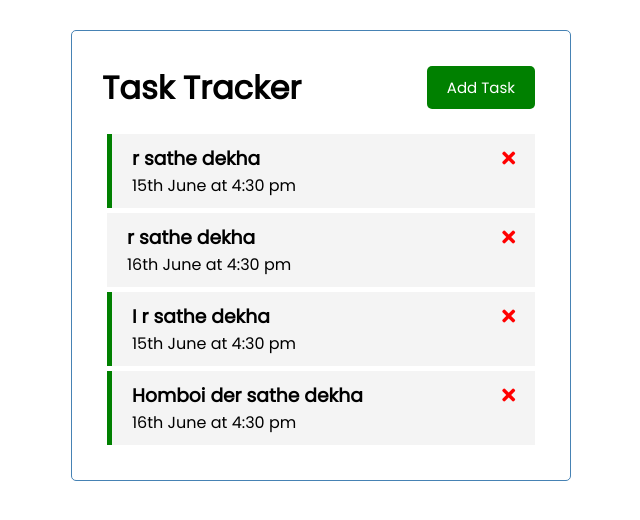
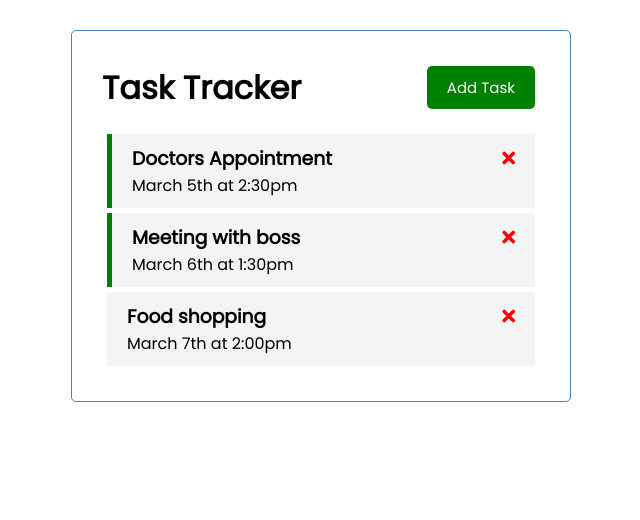
Before and after one commit to mhasan09/Task-with-Vue, a Vue app: page / in a window 1280 px wide. Shown: the top 520 px of the page, without its empty margins (319-959 px from the left). Built offline with nearby package versions, Linux system fonts and the light colour scheme; data requests are answered from the project's data file.

Commit message:
fetch response

```diff
--- /dev/null
+++ b/db.json
@@ -0,0 +1,22 @@
+{
+    "tasks": [
+      {
+        "id": "1",
+        "text": "Doctors Appointment",
+        "day": "March 5th at 2:30pm",
+        "reminder": true
+      },
+      {
+        "id": "2",
+        "text": "Meeting with boss",
+        "day": "March 6th at 1:30pm",
+        "reminder": true
+      },
+      {
+        "id": "3",
+        "text": "Food shopping",
+        "day": "March 7th at 2:00pm",
+        "reminder": false
+      }
+    ]
+  }
--- a/package.json
+++ b/package.json
@@ -4,7 +4,8 @@
   "private": true,
   "scripts": {
     "serve": "vue-cli-service serve",
-    "build": "vue-cli-service build"
+    "build": "vue-cli-service build",
+    "backend": "json-server --watch db.json --port 5000"
   },
   "dependencies": {
     "core-js": "^3.6.5",
--- a/src/App.vue
+++ b/src/App.vue
@@ -1,6 +1,10 @@
 <template>
   <div class="container">
-    <Header @toggle-add-task="toggleAddTask" title="Task Tracker" :showAddTask="showAddTask"/>
+    <Header
+      @toggle-add-task="toggleAddTask"
+      title="Task Tracker"
+      :showAddTask="showAddTask"
+    />
     <div v-show="showAddTask">
       <AddTask @addTask="addTask" />
     </div>
@@ -48,34 +52,24 @@
     toggleAddTask() {
       this.showAddTask = !this.showAddTask;
     },
+    async fetchTasks() {
+      const res = await fetch('http://localhost:5000/tasks');
+      //const res = await fetch('api/tasks')
+      const data = await res.json()
+      console.log(res)
+      console.log(data)
+      return data
+    },
+    async fetchTask(id) {
+      const res = await fetch(`http://localhost:5000/tasks/${id}`);
+      //const res = await fetch(`api/tasks/${id}`);
+      const data = await res.json();
+      return data;
+    },
   },
-  created() {
-    this.tasks = [
-      {
-        id: 1,
-        text: " r sathe dekha",
-        day: "15th June at 4:30 pm",
-        reminder: true,
-      },
-      {
-        id: 2,
-        text: " r sathe dekha",
-        day: "16th June at 4:30 pm",
-        reminder: false,
-      },
-      {
-        id: 3,
-        text: "I r sathe dekha",
-        day: "15th June at 4:30 pm",
-        reminder: true,
-      },
-      {
-        id: 4,
-        text: "Homboi der sathe dekha",
-        day: "16th June at 4:30 pm",
-        reminder: true,
-      },
-    ];
+  async created() {
+    this.tasks = await this.fetchTasks();
+    console.log("1111cc");
   },
 };
 </script>
```
Also changed, not shown: veu.config.js (added, +12 -0 lines).
